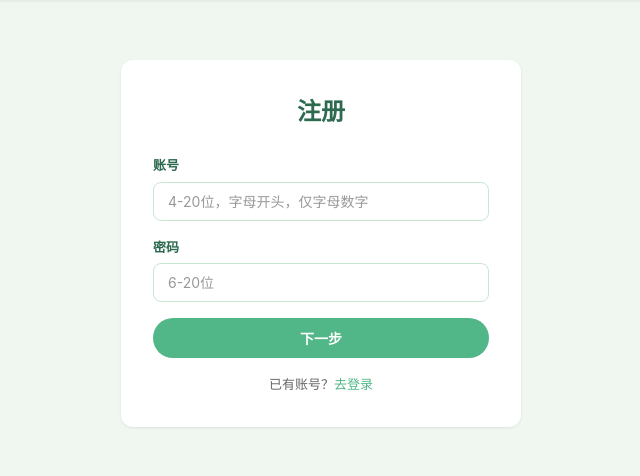
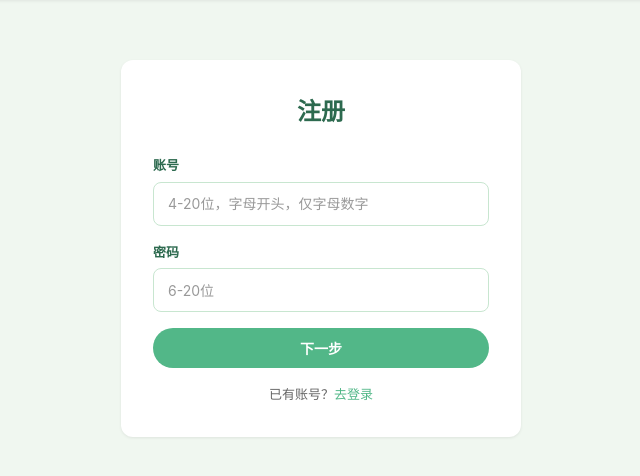
Before and after one commit to hebe-tian/shuttle-score, a Flask app: page /pages/register.html in a window 1280 px wide. Shown: the part 64-540 px from the top of the page, without its empty margins (319-959 px from the left). Run offline with Flask 3, Linux system fonts and the light colour scheme.

Commit message:
css optimize

```diff
--- a/static/css/components.css
+++ b/static/css/components.css
@@ -284,6 +284,10 @@
     background: var(--white);
     transition: border-color 0.2s;
     outline: none;
+    -webkit-appearance: none;
+    appearance: none;
+    min-height: 44px;
+    box-sizing: border-box;
 }
 
 .form-input:focus {
```
